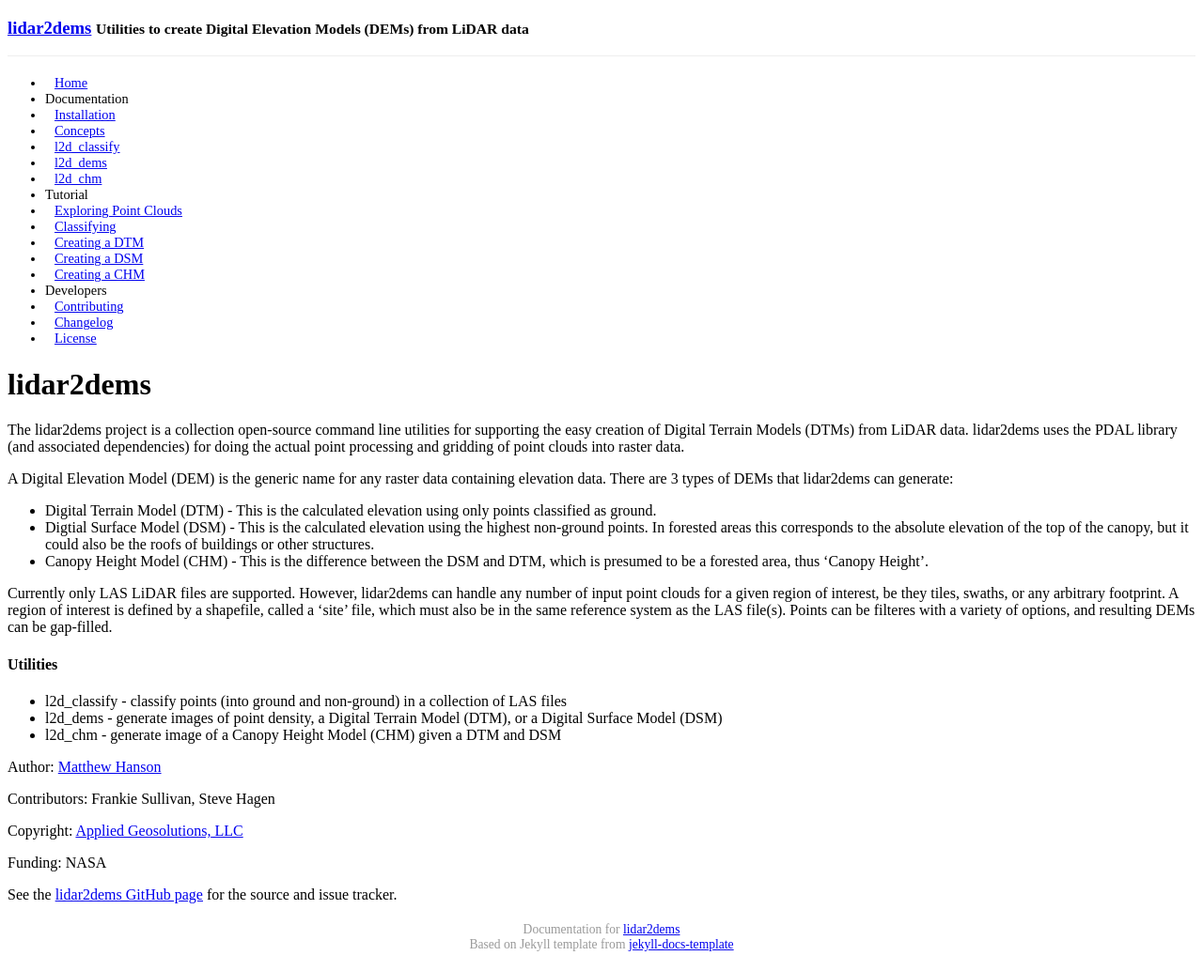
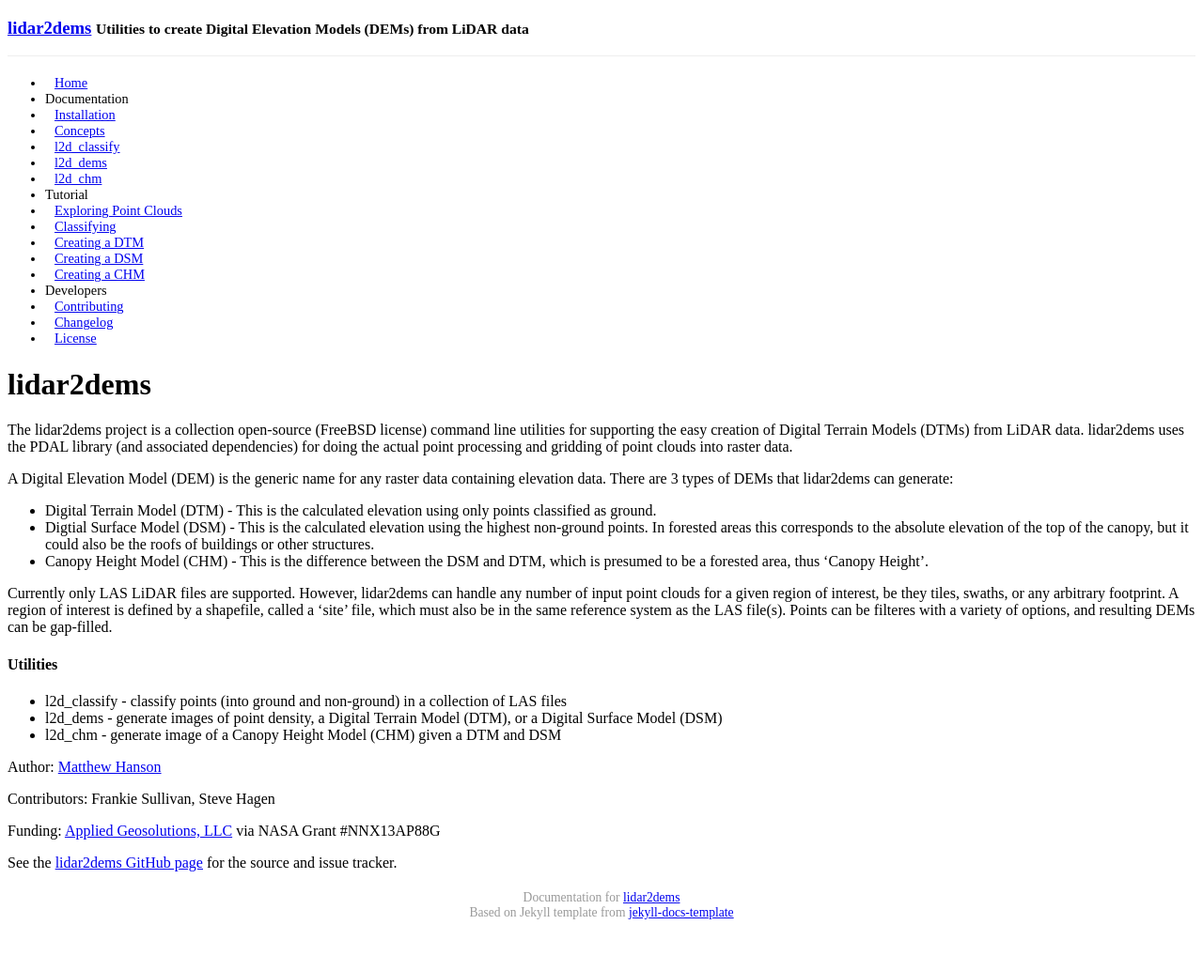
Before and after one commit to Applied-GeoSolutions/lidar2dems, a Jekyll site: the page built from index.md, in a window 1280 px wide. Shown: the whole page at 94% size. Built offline with Jekyll 4.4.1, drawn with Linux system fonts in a browser that asks for light colours; Markdown is read by kramdown in place of the engine named in the settings; a style sheet for code colours, icons or effects is not loaded; after the commit the page ends 1000 px from its top, so only the background shows below that.

Commit message:
update index again

```diff
--- a/index.md
+++ b/index.md
@@ -4,7 +4,7 @@
 ---
 
 #lidar2dems
-The lidar2dems project is a collection open-source command line utilities for supporting the easy creation of Digital Terrain Models (DTMs) from LiDAR data. lidar2dems uses the PDAL library (and associated dependencies) for doing the actual point processing and gridding of point clouds into raster data.
+The lidar2dems project is a collection open-source (FreeBSD license) command line utilities for supporting the easy creation of Digital Terrain Models (DTMs) from LiDAR data. lidar2dems uses the PDAL library (and associated dependencies) for doing the actual point processing and gridding of point clouds into raster data.
 
 A Digital Elevation Model (DEM) is the generic name for any raster data containing elevation data. There are 3 types of DEMs that lidar2dems can generate:
 
@@ -25,8 +25,6 @@
 
 Contributors: Frankie Sullivan, Steve Hagen
 
-Copyright: [Applied Geosolutions, LLC](http://www.appliedgeosolutions.com)
-
-Funding: NASA
+Funding: [Applied Geosolutions, LLC](http://www.appliedgeosolutions.com) via NASA Grant #NNX13AP88G
 
 See the [lidar2dems GitHub page](http://github.com/Applied-GeoSolutions/lidar2dems) for the source and issue tracker.
```
